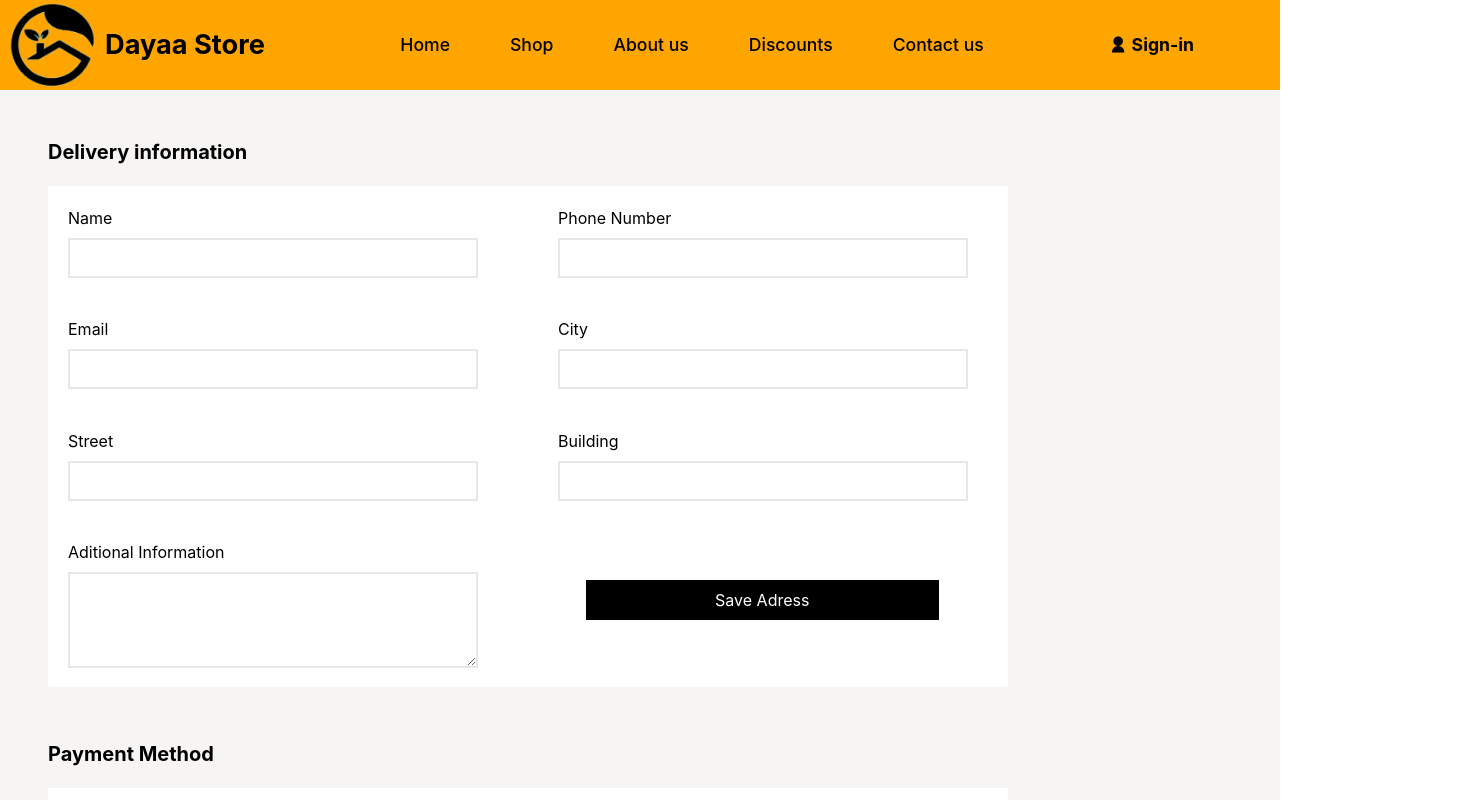
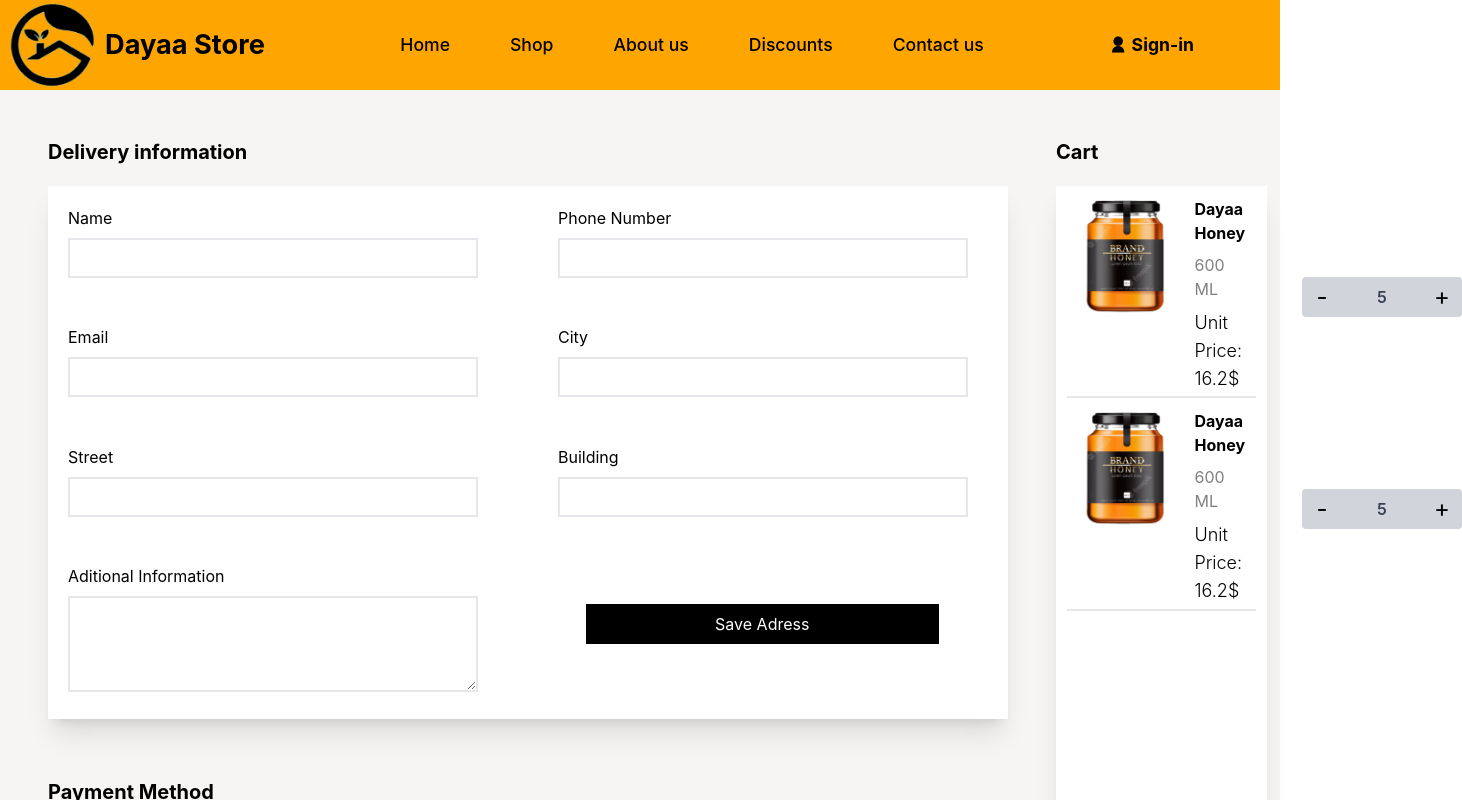
Before and after one commit to shantk705/Real_client_frontend, a React (Create React App) app: page /cart in a window 1280 px wide. Shown: the top 800 px of the page, 1462 px wide, since content can reach past the window. Built offline with nearby package versions, Linux system fonts and the light colour scheme; no server answers.

Commit message:
fixing cart section

```diff
--- a/src/Components/Adress.jsx
+++ b/src/Components/Adress.jsx
@@ -97,9 +97,10 @@ const Adress = () => {
 
   return (
     <>
-      <div className="w-[60rem] h-5/6  ml-12 mt-12 flex flex-col  ">
+    <div className="flex flex-col">
+      <div className="w-[60rem] h-[40rem]  xl:ml-12 xl:mt-12 flex flex-col  md:h-[60rem] md:pl-[10vw]  md:pr-[10vw] md:w-[80vw]">
         <h1 className="mb-5 text-xl font-bold">Delivery information </h1>
-        <form onSubmit={updateAddress} className="  bg-white  grid-cols-2 grid  gap-5 h-5/6">
+        <form onSubmit={updateAddress} className="  bg-white  grid-cols-2 grid  gap-5 h-5/6 shadow-xl md:w-[78vw]  md:grid-cols-1 md:h-[58rem] ">
           <label className="flex  flex-col ml-5 mr-10 pt-5">
             Name
             <input
@@ -170,14 +171,14 @@ const Adress = () => {
               className="border-2 h-24  mt-2"
             />
           </label>
-          <button type="submit" className="bg-black h-10 w-3/4 text-white mt-10 ml-12">
+          <button type="submit" className="bg-black h-10 w-3/4 text-white mt-10 ml-12 md:ml-[12%]">
             Save Adress
           </button>
         </form>
       </div>
-      <div className="ml-12 mt-0">
+      <div className="xl:ml-12 mt-0 md:ml-[10%] md:mr-[10%] md:w-[100%]">
         <h2 className="mb-5 text-xl font-bold ">Payment Method</h2>
-        <div className=" w-[60rem] flex flex-col bg-white mb-32 h-[6rem]  justify-center	 ">
+        <div className=" xl:w-[60rem] flex flex-col bg-white mb-24 h-[6rem]  justify-center	shadow-xl md:w-[80%]  ">
           <label className="  ml-14 text-xl ">
             <input
               type="radio"
@@ -199,6 +200,7 @@ const Adress = () => {
         pauseOnHover
         theme="dark"/>
       </div>
+      </div>
     </>
   );
 };
--- /dev/null
+++ b/src/Components/Cart.jsx
@@ -0,0 +1,89 @@
+import React from "react";
+import honey from "../Assets/honey.png";
+
+const Carts = () => {
+  return (
+    <div
+      id="component-parent"
+      className="w-[60rem]   xl:ml-12 xl:mr-12 xl:mt-12 flex flex-col md:w-[80%]  md:ml-[10%] md:mr-[10%] md:mb-[3%]"
+    >
+      <h1 id="component-title" className="mb-5 text-xl font-bold">
+        Cart
+      </h1>
+      <div id="cart-parent" className=" bg-white  h-[46rem] shadow-xl">
+        <div id="item-container" className="ml-[5%] mr-[5%] mt-[5%]">
+          <div id="item-parent" className="flex flex-row w-[100%]  border-b-2  pb-[2%]">
+            <img src={honey} className="w-[100px] h-[120px] ml-[5%]" />
+            <div
+              id="item-description"
+              className="flex flex-col space-y-2 ml-[10%] self-center "
+            >
+              <h2 className="font-bold">Dayaa Honey</h2>
+              <p className="text-[gray]">600 ML</p>
+              <p className="font-light text-lg">Unit Price:  16.2$</p>
+            </div>
+
+            <div class="flex flex-row h-10 w-full rounded-lg relative bg-transparent mt-1 w-[15%] self-center ml-[30%] ">
+              <button
+                data-action="decrement"
+                class=" bg-gray-300 text-gray-600 hover:text-gray-700 hover:bg-gray-400 h-full w-20 rounded-l cursor-pointer outline-none"
+              >
+                <span class="m-auto text-2xl font-large text-black">-</span>
+              </button>
+              <input
+                type="text"
+                class=" focus:outline-none text-center w-full bg-gray-300 font-semibold text-md hover:text-black focus:text-black  md:text-basecursor-default flex items-center text-gray-700  outline-none"
+                name="custom-input-number"
+                value="5"
+                disabled
+              ></input>
+              <button
+                data-action="increment"
+                class="bg-gray-300 text-gray-600 hover:text-gray-700 hover:bg-gray-400 h-full w-20 rounded-r cursor-pointer"
+              >
+                <span class="m-auto text-2xl font-large text-black ">+</span>
+              </button>
+            </div>
+          </div>
+        </div>
+        <div id="item-container" className="ml-[5%] mr-[5%] mt-[5%]">
+          <div id="item-parent" className="flex flex-row w-[100%]  border-b-2  pb-[2%]">
+            <img src={honey} className="w-[100px] h-[120px] ml-[5%]" />
+            <div
+              id="item-description"
+              className="flex flex-col space-y-2 ml-[10%] self-center "
+            >
+              <h2 className="font-bold">Dayaa Honey</h2>
+              <p className="text-[gray]">600 ML</p>
+              <p className="font-light text-lg">Unit Price:  16.2$</p>
+            </div>
+
+            <div class="flex flex-row h-10 w-full rounded-lg relative bg-transparent mt-1 w-[15%] self-center ml-[30%] ">
+              <button
+                data-action="decrement"
+                class=" bg-gray-300 text-gray-600 hover:text-gray-700 hover:bg-gray-400 h-full w-20 rounded-l cursor-pointer outline-none"
+              >
+                <span class="m-auto text-2xl font-large text-black">-</span>
+              </button>
+              <input
+                type="text"
+                class=" focus:outline-none text-center w-full bg-gray-300 font-semibold text-md hover:text-black focus:text-black  md:text-basecursor-default flex items-center text-gray-700  outline-none"
+                name="custom-input-number"
+                value="5"
+                disabled
+              ></input>
+              <button
+                data-action="increment"
+                class="bg-gray-300 text-gray-600 hover:text-gray-700 hover:bg-gray-400 h-full w-20 rounded-r cursor-pointer"
+              >
+                <span class="m-auto text-2xl font-large text-black ">+</span>
+              </button>
+            </div>
+          </div>
+        </div>
+      </div>
+    </div>
+  );
+};
+
+export default Carts;
--- a/src/Pages/Cart.jsx
+++ b/src/Pages/Cart.jsx
@@ -1,10 +1,16 @@
 import React from 'react'
 import Adress from '../Components/Adress'
+import Carts from '../Components/Cart.jsx'
 
 const Cart = () => {
   return (
     <>
+    <div className='flex flex-row  md:flex-col-reverse '>
     <Adress/>
+    <Carts/>
+
+    </div>
+
 
     </>
   )
--- a/tailwind.config.js
+++ b/tailwind.config.js
@@ -2,6 +2,22 @@
 module.exports = {
   content: [ "./src/**/*.{js,jsx,ts,tsx}",],
   theme: {
+    screens: {
+      'sm': {'min': '640px', 'max': '767px'},
+      // => @media (min-width: 640px and max-width: 767px) { ... }
+
+      'md': {'min': '280px', 'max': '767px'},
+      // => @media (min-width: 768px and max-width: 1023px) { ... }
+
+      'lg': {'min': '1024px', 'max': '1279px'},
+      // => @media (min-width: 1024px and max-width: 1279px) { ... }
+
+      'xl': {'min': '768px', 'max': '2000px'},
+      // => @media (min-width: 1280px and max-width: 1535px) { ... }
+
+      '2xl': {'min': '1536px'},
+      // => @media (min-width: 1536px) { ... }
+    },
     extend: {},
   },
   plugins: [],
```
